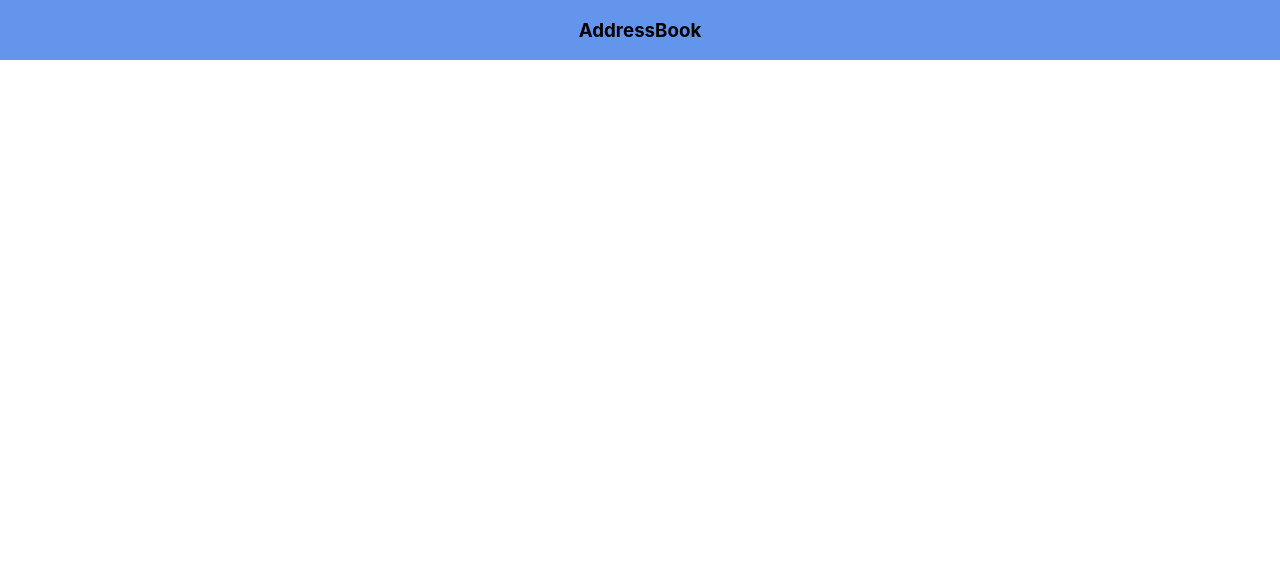
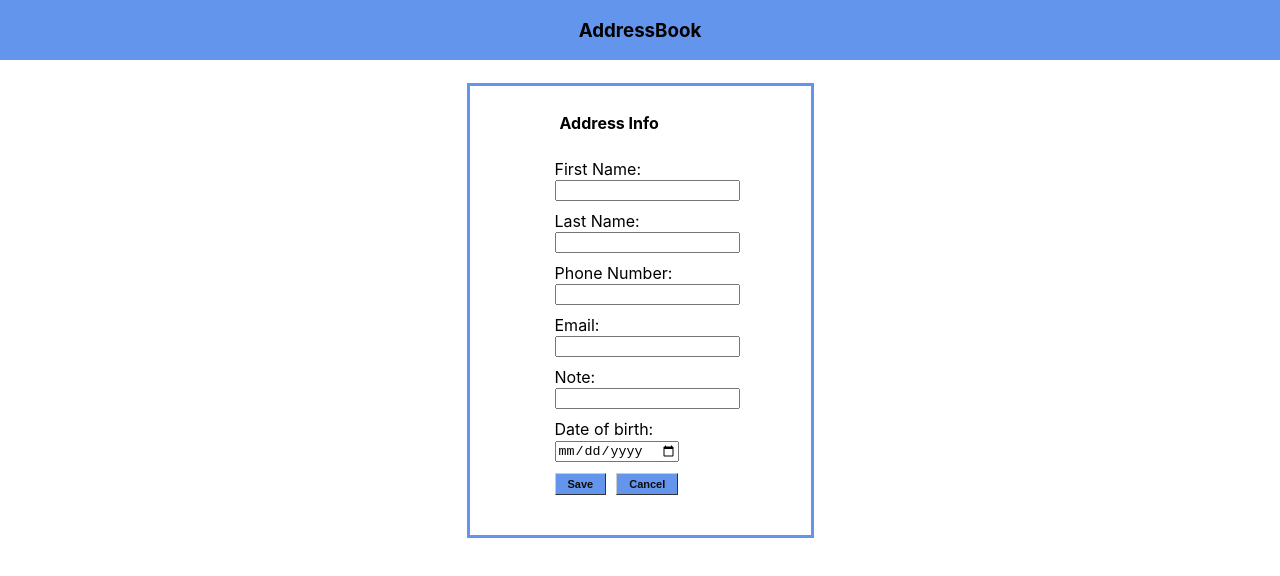
Before and after one commit to Selbin/addressbook, a React (Create React App) app in the folder client/: page /add in a window 1280 px wide. Shown: the top 576 px of the page. Built offline with nearby package versions, Linux system fonts and the light colour scheme.

Commit message:
implemented add functionality

```diff
--- a/client/src/App.js
+++ b/client/src/App.js
@@ -2,6 +2,7 @@ import React from 'react'
 import './App.css'
 import AddressList from './components/AddressList'
 import AddressInfoPage from './components/AddressInfoPage'
+import AddAddressPage from './components/AddAddressPage'
 import EditAddressPage from './components/EditAddressPage'
 import { BrowserRouter as Router, Switch, Route, Link } from 'react-router-dom'
 
@@ -25,6 +26,9 @@ function App () {
           <Route path='/addressinfo/:id'>
             <AddressInfoPage />
           </Route>
+          <Route path='/add'>
+            <AddAddressPage />
+          </Route>
         </Switch>
       </div>
     </Router>
--- /dev/null
+++ b/client/src/components/AddAddressPage.js
@@ -0,0 +1,104 @@
+import React, { useState } from 'react'
+import axios from 'axios'
+import jsonData from '../settings/setting.json'
+
+const api = JSON.parse(JSON.stringify(jsonData)).api
+
+const formatDate = dateString => {
+  const date = new Date(dateString)
+  let month = '' + (date.getMonth() + 1)
+  let day = '' + date.getDate()
+  const year = date.getFullYear()
+
+  if (month.length < 2) month = '0' + month
+  if (day.length < 2) day = '0' + day
+
+  return [year, month, day].join('-')
+}
+
+const AddAddressPage = props => {
+  const [firstName, setFirstname] = useState('')
+  const [lastName, setLastName] = useState('')
+  const [phoneNo, setPhoneno] = useState('')
+  const [email, setEmail] = useState('')
+  const [notes, setNote] = useState('')
+  const [dob, setDob] = useState('')
+
+  const addAddress = () => {
+    const url = api + 'add'
+    axios.post(url, { firstName, lastName, phoneNo, email, notes, dob })
+  }
+
+  return (
+    <div className='container'>
+      <div className='form-container'>
+        <h4>Address Info</h4>
+        <label>
+          First Name:
+          <br />
+          <input
+            type='text'
+            name='firstname'
+            onChange={event => setFirstname(event.target.value)}
+          />
+        </label>
+        <label>
+          Last Name: <br />
+          <input
+            type='text'
+            name='lastname'
+            onChange={event => setLastName(event.target.value)}
+          />
+        </label>
+        <label>
+          Phone Number:
+          <br />{' '}
+          <input
+            type='number'
+            name='phoneno'
+            onChange={event => setPhoneno(event.target.value)}
+          />
+        </label>
+        <label>
+          Email:
+          <br />{' '}
+          <input
+            type='email'
+            name='email'
+            onChange={event => setEmail(event.target.value)}
+          />
+        </label>
+        <label>
+          Note: <br />
+          <input
+            type='textarea'
+            name='note'
+            onChange={event => setNote(event.target.value)}
+          />
+        </label>
+        <label>
+          Date of birth: <br />
+          <input
+            type='date'
+            name='dob'
+            onChange={event => setDob(formatDate(event.target.value))}
+          />
+        </label>
+        <div>
+          <a
+            href='/'
+            className='button'
+            onClick={addAddress}
+          >
+            Save
+          </a>
+          <a href='/' className='button'>
+            Cancel
+          </a>
+        </div>
+      </div>
+    </div>
+  )
+}
+
+export default AddAddressPage
--- a/client/src/components/AddressList.js
+++ b/client/src/components/AddressList.js
@@ -46,6 +46,8 @@ const AddressList = props => {
           })}
         </tbody>
       </table>
+      <div><Link className='button' to='/add'>Add</Link></div>
+
     </div>
   )
 }
```
